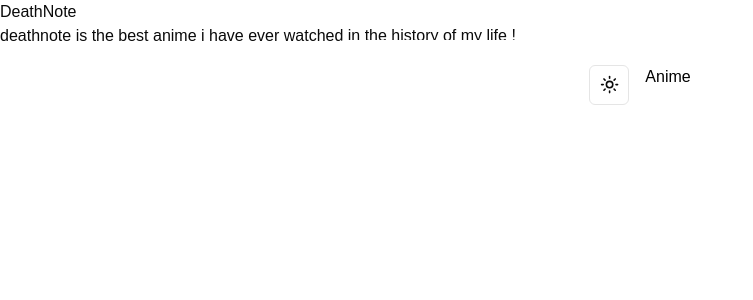
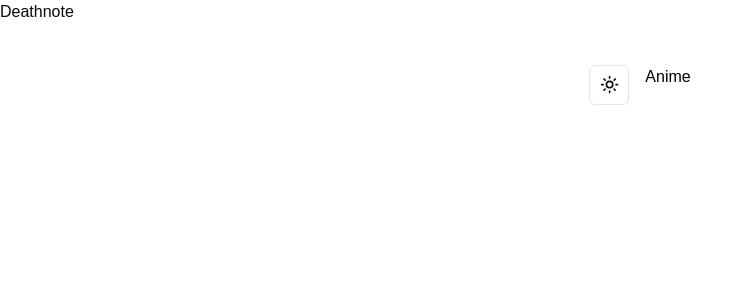
Before and after one commit to igABHINAV/Anime, a Next.js app: page /deathnote in a window 1280 px wide. Shown: the top 300 px of the page, without its empty margins (0-753 px from the left). Built offline with nearby package versions, Linux system fonts and the light colour scheme.

Commit message:
Update page.tsx

```diff
--- a/src/app/deathnote/page.tsx
+++ b/src/app/deathnote/page.tsx
@@ -3,10 +3,8 @@
 const page = () => {
   return (
     <div>
-      DeathNote
-      <div classname="flex flex-col">
-       deathnote is the best anime i have ever watched in the history of my life !
-      </div>
+     Deathnote
+      <br/>
     </div>
   )
 }
```
